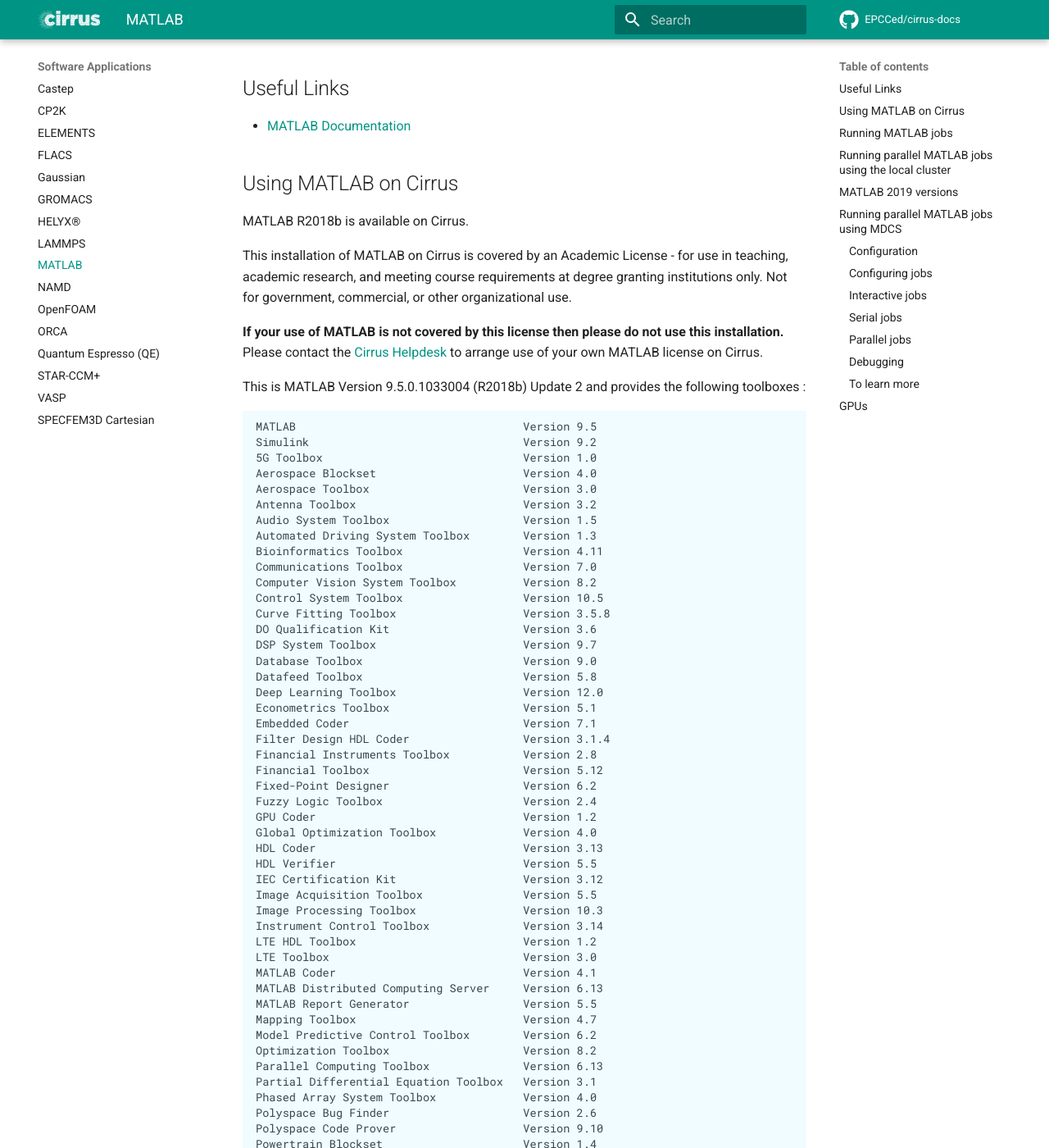
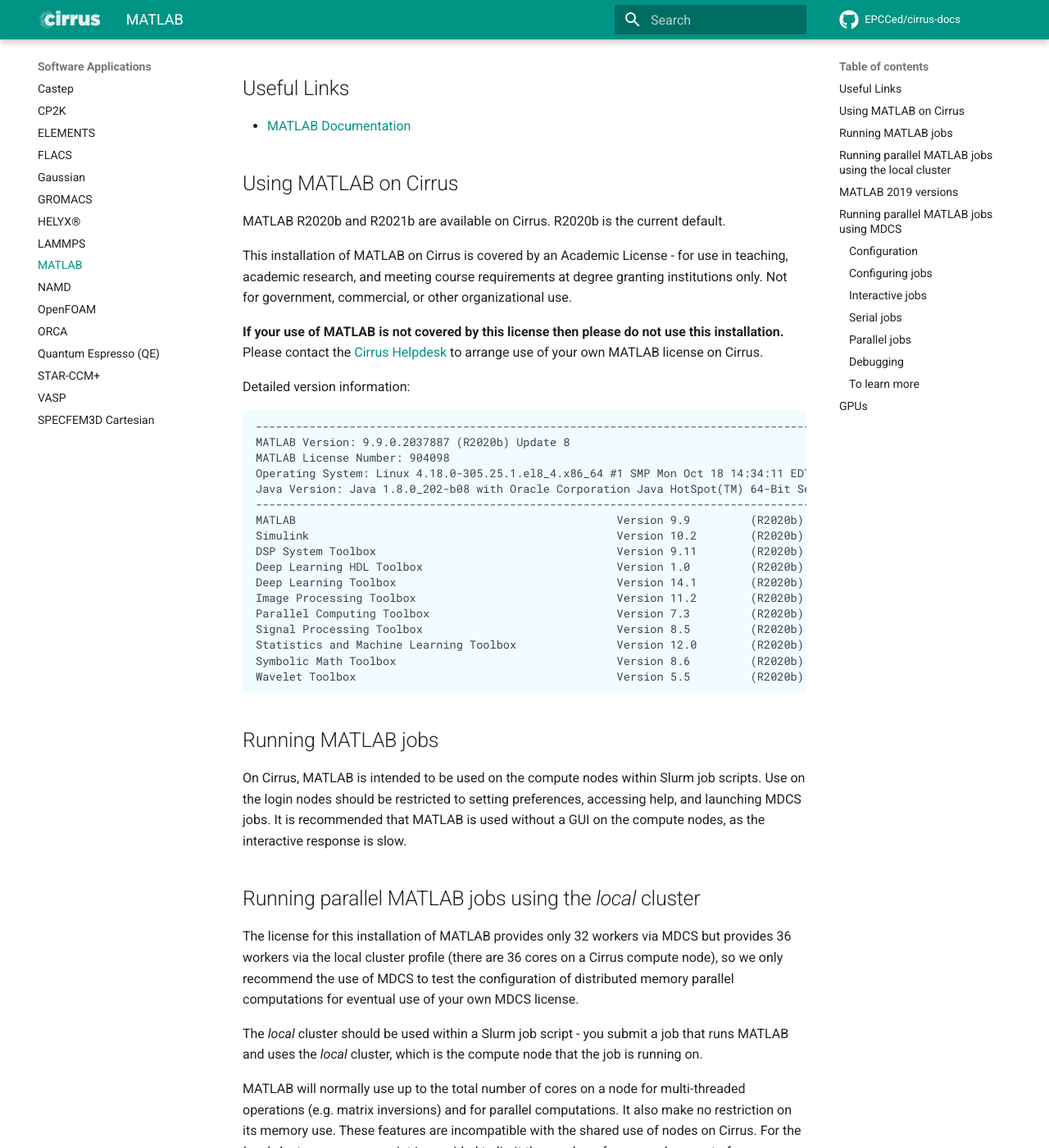
Before and after one commit to EPCCed/cirrus-docs, an MkDocs documentation site: the page built from docs/software-packages/MATLAB.md, in a window 1280 px wide and 1400 px high, scrolled down 229 px. Shown: the whole window at 82% size. Built offline with MkDocs 1.6.1 and Material for MkDocs 9.7.7, drawn with Linux system fonts in a browser that asks for light colours; comment, search, counter and statistics services are not loaded; some of the changed text lies outside the part shown.

Commit message:
Fixes MATLAB docs

````diff
--- a/docs/software-packages/MATLAB.md
+++ b/docs/software-packages/MATLAB.md
@@ -10,7 +10,8 @@
 
 ## Using MATLAB on Cirrus
 
-MATLAB R2018b is available on Cirrus.
+MATLAB R2020b and R2021b are available on Cirrus. R2020b is the
+current default.
 
 This installation of MATLAB on Cirrus is covered by an Academic
 License - for use in teaching, academic research, and meeting course
@@ -22,93 +23,26 @@
 Helpdesk](http://www.cirrus.ac.uk/support/) to arrange use of your own
 MATLAB license on Cirrus.
 
-This is MATLAB Version 9.5.0.1033004 (R2018b) Update 2 and provides the
-following toolboxes :
+Detailed version information:
 
 ``` none
-MATLAB                                  Version 9.5
-Simulink                                Version 9.2
-5G Toolbox                              Version 1.0
-Aerospace Blockset                      Version 4.0
-Aerospace Toolbox                       Version 3.0
-Antenna Toolbox                         Version 3.2
-Audio System Toolbox                    Version 1.5
-Automated Driving System Toolbox        Version 1.3
-Bioinformatics Toolbox                  Version 4.11
-Communications Toolbox                  Version 7.0
-Computer Vision System Toolbox          Version 8.2
-Control System Toolbox                  Version 10.5
-Curve Fitting Toolbox                   Version 3.5.8
-DO Qualification Kit                    Version 3.6
-DSP System Toolbox                      Version 9.7
-Database Toolbox                        Version 9.0
-Datafeed Toolbox                        Version 5.8
-Deep Learning Toolbox                   Version 12.0
-Econometrics Toolbox                    Version 5.1
-Embedded Coder                          Version 7.1
-Filter Design HDL Coder                 Version 3.1.4
-Financial Instruments Toolbox           Version 2.8
-Financial Toolbox                       Version 5.12
-Fixed-Point Designer                    Version 6.2
-Fuzzy Logic Toolbox                     Version 2.4
-GPU Coder                               Version 1.2
-Global Optimization Toolbox             Version 4.0
-HDL Coder                               Version 3.13
-HDL Verifier                            Version 5.5
-IEC Certification Kit                   Version 3.12
-Image Acquisition Toolbox               Version 5.5
-Image Processing Toolbox                Version 10.3
-Instrument Control Toolbox              Version 3.14
-LTE HDL Toolbox                         Version 1.2
-LTE Toolbox                             Version 3.0
-MATLAB Coder                            Version 4.1
-MATLAB Distributed Computing Server     Version 6.13
-MATLAB Report Generator                 Version 5.5
-Mapping Toolbox                         Version 4.7
-Model Predictive Control Toolbox        Version 6.2
-Optimization Toolbox                    Version 8.2
-Parallel Computing Toolbox              Version 6.13
-Partial Differential Equation Toolbox   Version 3.1
-Phased Array System Toolbox             Version 4.0
-Polyspace Bug Finder                    Version 2.6
-Polyspace Code Prover                   Version 9.10
-Powertrain Blockset                     Version 1.4
-Predictive Maintenance Toolbox          Version 1.1
-RF Blockset                             Version 7.1
-RF Toolbox                              Version 3.5
-Risk Management Toolbox                 Version 1.4
-Robotics System Toolbox                 Version 2.1
-Robust Control Toolbox                  Version 6.5
-Sensor Fusion and Tracking Toolbox      Version 1.0
-Signal Processing Toolbox               Version 8.1
-SimBiology                              Version 5.8.1
-SimEvents                               Version 5.5
-Simscape                                Version 4.5
-Simscape Driveline                      Version 2.15
-Simscape Electrical                     Version 7.0
-Simscape Fluids                         Version 2.5
-Simscape Multibody                      Version 6.0
-Simulink 3D Animation                   Version 8.1
-Simulink Check                          Version 4.2
-Simulink Code Inspector                 Version 3.3
-Simulink Coder                          Version 9.0
-Simulink Control Design                 Version 5.2
-Simulink Coverage                       Version 4.2
-Simulink Design Optimization            Version 3.5
-Simulink Report Generator               Version 5.5
-Simulink Requirements                   Version 1.2
-Simulink Test                           Version 2.5
-Stateflow                               Version 9.2
-Statistics and Machine Learning Toolbox Version 11.4
-Symbolic Math Toolbox                   Version 8.2
-System Identification Toolbox           Version 9.9
-Text Analytics Toolbox                  Version 1.2
-Trading Toolbox                         Version 3.5
-Vehicle Dynamics Blockset               Version 1.1
-Vehicle Network Toolbox                 Version 4.1
-Vision HDL Toolbox                      Version 1.7
-WLAN Toolbox                            Version 2.0
-Wavelet Toolbox                         Version 5.1
+-----------------------------------------------------------------------------------------------------
+MATLAB Version: 9.9.0.2037887 (R2020b) Update 8
+MATLAB License Number: 904098
+Operating System: Linux 4.18.0-305.25.1.el8_4.x86_64 #1 SMP Mon Oct 18 14:34:11 EDT 2021 x86_64
+Java Version: Java 1.8.0_202-b08 with Oracle Corporation Java HotSpot(TM) 64-Bit Server VM mixed mode
+-----------------------------------------------------------------------------------------------------
+MATLAB                                                Version 9.9         (R2020b)
+Simulink                                              Version 10.2        (R2020b)
+DSP System Toolbox                                    Version 9.11        (R2020b)
+Deep Learning HDL Toolbox                             Version 1.0         (R2020b)
+Deep Learning Toolbox                                 Version 14.1        (R2020b)
+Image Processing Toolbox                              Version 11.2        (R2020b)
+Parallel Computing Toolbox                            Version 7.3         (R2020b)
+Signal Processing Toolbox                             Version 8.5         (R2020b)
+Statistics and Machine Learning Toolbox               Version 12.0        (R2020b)
+Symbolic Math Toolbox                                 Version 8.6         (R2020b)
+Wavelet Toolbox                                       Version 5.5         (R2020b)
 ```
 
 ## Running MATLAB jobs
@@ -161,7 +95,7 @@
 
 module load matlab
 
-matlab_wrapper -nodisplay < /lustre/sw/cse-matlab/examples/testp.m > testp.log
+matlab_wrapper -nodisplay < /mnt/lustre/indy2lfs/sw/cse-matlab/examples/testp.m > testp.log
 ```
 
 Note, for MATLAB versions R2019 and later, the
````
